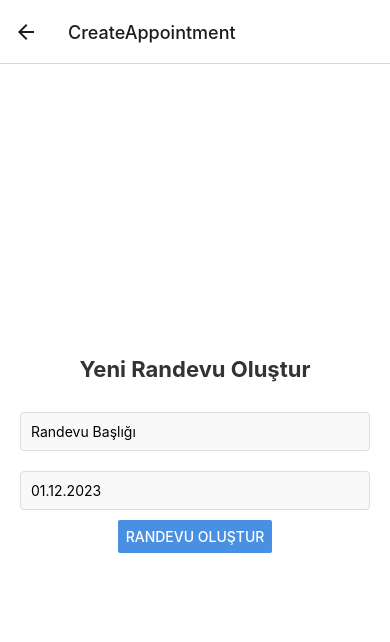
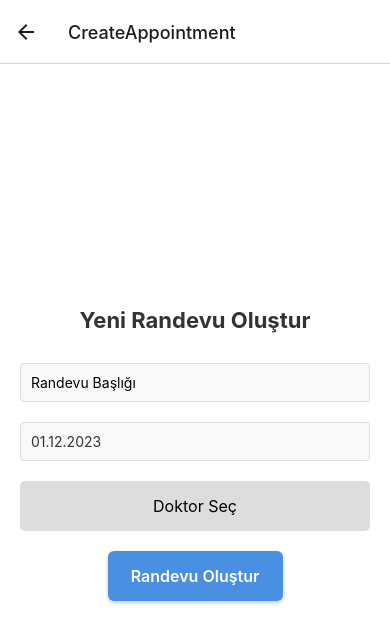
Before and after one commit to AliEl-Hallak/H-Randevu-Sistemi-React-Native, a React Native app: screen /CreateAppointment in a window 390 px wide. Shown: the top 642 px of the page. Built offline with nearby package versions, Linux system fonts and the light colour scheme; no server answers; the database is empty; what expo-notifications would draw is missing.

Commit message:
Admni Doktor Ekleme islemi

```diff
--- a/App.js
+++ b/App.js
@@ -12,6 +12,7 @@ import { signOut } from '@firebase/auth';
 import ListOneAppointmentsScreen from './screens/ListOneAppointmentsScreen';
 import UpdateAppointmentsScreen from './screens/UpdateAppointmentsScreen';
 import DeletAppointmentsScreen from './screens/DeletAppointmentsScreen';
+import DoctorAdd from './screens/DoctorAdd ';
 const Stack = createNativeStackNavigator();
 import * as Notifications from 'expo-notifications';
 Notifications.setNotificationHandler({
@@ -36,6 +37,7 @@ const App = () => {
         <Stack.Screen name="CreateAppointment" component={CreateAppointmentScreen} />
         <Stack.Screen name="UpdateAppointments" component={UpdateAppointmentsScreen} />
         <Stack.Screen name="DeletAppointment" component={DeletAppointmentsScreen} />
+        <Stack.Screen name="Doctor" component={DoctorAdd} />
 
       </Stack.Navigator>
     </NavigationContainer>
--- a/package.json
+++ b/package.json
@@ -12,6 +12,7 @@
     "@firebase/auth": "^1.5.0",
     "@react-native-async-storage/async-storage": "^1.18.2",
     "@react-native-community/datetimepicker": "7.2.0",
+    "@react-native-picker/picker": "^2.6.1",
     "@react-navigation/native": "^6.1.9",
     "@react-navigation/native-stack": "^6.9.17",
     "expo": "~49.0.15",
@@ -21,6 +22,7 @@
     "react": "18.2.0",
     "react-native": "0.72.6",
     "react-native-datepicker": "^1.7.2",
+    "react-native-picker-select": "^9.0.0",
     "react-native-vector-icons": "^10.0.2"
   },
   "devDependencies": {
--- a/screens/AdminScreen.js
+++ b/screens/AdminScreen.js
@@ -1,6 +1,6 @@
 // screens/AdminScreen.js
 import React from 'react';
-import { View, Text, StyleSheet, TouchableOpacity } from 'react-native';
+import { View, Text, StyleSheet, TouchableOpacity, ScrollView } from 'react-native';
 import Icon from 'react-native-vector-icons/MaterialIcons';
 import { logoutUser } from '../FirebasseConfig';
 
@@ -18,42 +18,85 @@ const AdminScreen = ({ navigation, route }) => {
     }, [navigation]);
 
     return (
-        <View style={styles.container}>
+      <ScrollView style={styles.container}>
+      <Text style={styles.welcomeText}>Merhaba, {email}</Text>
+
+      <View style={styles.cardContainer}>
           <TouchableOpacity
-        style={styles.card}
-        onPress={() => navigation.navigate('ListAppointments')}>
-        <Text style={styles.cardTitle}>Randevuları Listele</Text>
+              style={[styles.card, styles.cardCreate]}
+              onPress={() => navigation.navigate('Doctor')}>
+              <Icon name="add-circle-outline" size={30} color="#fff" />
+              <Text style={styles.cardTitle}>Doktor Ekle</Text>
           </TouchableOpacity>
 
           <TouchableOpacity
-        style={styles.card}
-        onPress={() => {/* Doktor ekleme işlevi */}}>
-        <Text style={styles.cardTitle}>Doktor Ekle</Text>
+              style={[styles.card, styles.cardList]}
+              onPress={() => navigation.navigate('ListAppointments')}>
+              <Icon name="format-list-bulleted" size={30} color="#fff" />
+              <Text style={styles.cardTitle}>Randevulari Listele</Text>
           </TouchableOpacity>
+      </View>
+  </ScrollView>
 
-            <Text>Merhaba, {email}</Text>
 
-        </View>
+
+
+
+
+
+
+
+
+
+
+
+
+
+
     );
 };
 
 const styles = StyleSheet.create({
   container: {
     flex: 1,
-      padding: 20,
-      alignItems: 'center',
+    backgroundColor: '#f4f4f4', // Arka plan rengi
+  },
+  welcomeText: {
+    fontSize: 22,
+    fontWeight: 'bold',
+    color: '#333',
+    margin: 20,
+    textAlign: 'center',
+  },
+  cardContainer: {
+    flexDirection: 'row',
+    justifyContent: 'space-around',
+    padding: 10,
   },
   card: {
-      width: '90%',
-      padding: 20,
-      marginVertical: 10,
-      backgroundColor: '#4a90e2',
-      borderRadius: 10,
+    flex: 1,
+    justifyContent: 'center',
+    alignItems: 'center',
+    padding: 15,
+    margin: 10,
+    borderRadius: 8,
+    shadowColor: '#000',
+    shadowOffset: { width: 0, height: 2 },
+    shadowOpacity: 0.3,
+    shadowRadius: 4,
+    elevation: 3,
+  },
+  cardCreate: {
+    backgroundColor: '#4caf50', // Yeşil renk
+  },
+  cardList: {
+    backgroundColor: '#2196f3', // Mavi renk
   },
   cardTitle: {
-      color: 'white',
+    marginTop: 10,
+    color: '#fff',
     fontWeight: 'bold',
-      textAlign: 'center',
+    fontSize: 16,
   },
 });
 
--- a/screens/CreateAppointmentScreen.js
+++ b/screens/CreateAppointmentScreen.js
@@ -1,15 +1,47 @@
-import React, { useState } from 'react';
-import { View, Text, TextInput, TouchableOpacity, Button, StyleSheet, Alert, Platform } from 'react-native';
+import React, { useState,useEffect  } from 'react';
+import { View, Text, TextInput, TouchableOpacity, Button, StyleSheet, Alert, Platform , Modal, FlatList } from 'react-native';
 import { FIRESTORE_DB } from '../FirebasseConfig';
-import { addDoc, collection } from 'firebase/firestore';
+import { addDoc, collection ,} from 'firebase/firestore';
 import { getAuth } from 'firebase/auth';
 import * as Notifications from 'expo-notifications';
 import DateTimePicker from '@react-native-community/datetimepicker';
+import { Picker } from '@react-native-picker/picker';
+import { getDocs } from 'firebase/firestore';
 
 const CreateAppointmentScreen = () => {
+
+
   const [appointmentTitle, setAppointmentTitle] = useState('');
   const [appointmentDate, setAppointmentDate] = useState(new Date());
   const [showDatePicker, setShowDatePicker] = useState(false);
+  const [modalVisible, setModalVisible] = useState(false);
+  const [doctors, setDoctors] = useState([]);
+  const [selectedDoctor, setSelectedDoctor] = useState(null);
+
+  useEffect(() => {
+    const fetchDoctors = async () => {
+      const querySnapshot = await getDocs(collection(FIRESTORE_DB, 'doctors'));
+      const docs = [];
+      querySnapshot.forEach((doc) => {
+        docs.push({ id: doc.id, ...doc.data() });
+      });
+      setDoctors(docs);
+    };
+
+    fetchDoctors();
+  }, []);
+  const handleSelectDoctor = (doctor) => {
+    setSelectedDoctor(doctor);
+    setModalVisible(false);
+  };
+  const renderItem = ({ item }) => (
+    <TouchableOpacity
+      style={styles.item}
+      onPress={() => handleSelectDoctor(item)}
+    >
+      <Text style={styles.text}>{`${item.name} (${item.department}, ${item.clinic})`}</Text>
+    </TouchableOpacity>
+  );
 
   const handleCreateAppointment = async () => {
     try {
@@ -17,13 +49,12 @@ const CreateAppointmentScreen = () => {
       const user = auth.currentUser;
       const userEmail = user.email;
       const userId = user.uid;
-
-      // Randevu tarihini ISO string formatına çevir
       const dateString = appointmentDate.toISOString();
 
       await addDoc(collection(FIRESTORE_DB, 'appointments'), {
         title: appointmentTitle,
-        date: dateString, // String formatında tarih
+        date: dateString,
+        doctorId: selectedDoctor,
         userId: userId,
         userEmail: userEmail,
       });
@@ -39,6 +70,10 @@ const CreateAppointmentScreen = () => {
     } catch (error) {
       Alert.alert('Hata', 'Randevu oluşturulamadı');
     }
+    setAppointmentTitle("");
+    setSelectedDoctor("");
+
+
   };
 
   const onChangeDate = (event, selectedDate) => {
@@ -76,11 +111,44 @@ const CreateAppointmentScreen = () => {
           onChange={onChangeDate}
         />
       )}
-      <Button
-        title="Randevu Oluştur"
-        onPress={handleCreateAppointment}
-        color="#4a90e2"
-      />
+    <TouchableOpacity
+        style={styles.button}
+        onPress={() => setModalVisible(true)}
+      >
+        <Text style={styles.buttonText}>
+          {selectedDoctor ? `${selectedDoctor.name} (${selectedDoctor.department}, ${selectedDoctor.clinic})` : 'Doktor Seç'}
+        </Text>
+      </TouchableOpacity>
+
+      <Modal
+        animationType="slide"
+        transparent={true}
+        visible={modalVisible}
+        onRequestClose={() => {
+          setModalVisible(!modalVisible);
+        }}
+      >
+        <TouchableOpacity
+          style={styles.modalOverlay}
+          onPress={() => setModalVisible(false)}
+        >
+          <View style={styles.modalContent}>
+            <FlatList
+              data={doctors}
+              renderItem={renderItem}
+              keyExtractor={(item) => item.id}
+            />
+          </View>
+        </TouchableOpacity>
+      </Modal>
+
+      <TouchableOpacity
+  style={styles.createAppointmentButton}
+  onPress={handleCreateAppointment}
+>
+  <Text style={styles.createAppointmentButtonText}>Randevu Oluştur</Text>
+</TouchableOpacity>
+
     </View>
   );
 };
@@ -118,6 +186,59 @@ const styles = StyleSheet.create({
     backgroundColor: '#f9f9f9',
     justifyContent: 'center',
   },
+  dateText: {
+    color: '#333',
+  },
+  button: {
+    width: '100%',
+    padding: 15,
+    backgroundColor: '#ddd',
+    alignItems: 'center',
+    borderRadius: 5,
+    marginTop: 10,
+  },
+  buttonText: {
+    fontSize: 16,
+    color: '#000',
+  },
+  modalOverlay: {
+    flex: 1,
+    justifyContent: 'center',
+    alignItems: 'center',
+    backgroundColor: 'rgba(0,0,0,0.5)',
+  },
+  modalContent: {
+    width: '80%',
+    backgroundColor: 'white',
+    borderRadius: 5,
+  },
+  item: {
+    padding: 20,
+    borderBottomWidth: 1,
+    borderBottomColor: '#ccc',
+  },
+  createAppointmentButton: {
+    width: '50%',
+    paddingVertical: 15,
+    paddingHorizontal: 20,
+    backgroundColor: "#4a90e2",
+    borderRadius: 6,
+    marginTop: 20,
+    shadowColor: '#000',
+    shadowOffset: { width: 0, height: 2 },
+    shadowOpacity: 0.2,
+    shadowRadius: 4,
+    elevation: 2, // Android için gölge efekti
+  },
+  createAppointmentButtonText: {
+    fontSize: 16,
+    color: '#fff',
+    textAlign: 'center',
+    fontWeight: '600',
+  },
+  text: {
+    fontSize: 16,
+  }
 });
 
 export default CreateAppointmentScreen;
--- /dev/null
+++ b/screens/DoctorAdd .js
@@ -0,0 +1,80 @@
+import React, { useState } from 'react';
+import { View, Text, TextInput, Button, StyleSheet, Alert } from 'react-native';
+import { addDoc, collection } from 'firebase/firestore';
+import { FIRESTORE_DB } from '../FirebasseConfig';
+
+const DoctorAdd = () => {
+  const [department, setDepartment] = useState('');
+  const [clinic, setClinic] = useState('');
+  const [doctorName, setDoctorName] = useState('');
+
+  const handleAddDoctor = async () => {
+    try {
+      await addDoc(collection(FIRESTORE_DB, 'doctors'), {
+        department,
+        clinic,
+        name: doctorName,
+      });
+
+      Alert.alert('Başarılı', 'Doktor bilgileri eklendi');
+    } catch (error) {
+      Alert.alert('Hata', 'Doktor bilgileri eklenemedi');
+    }
+  };
+
+  return (
+    <View style={styles.container}>
+      <Text style={styles.header}>Doktor Ekle</Text>
+      <TextInput
+        style={styles.input}
+        value={department}
+        onChangeText={setDepartment}
+        placeholder="Anabilim Dalı"
+      />
+      <TextInput
+        style={styles.input}
+        value={clinic}
+        onChangeText={setClinic}
+        placeholder="Poliklinik"
+      />
+      <TextInput
+        style={styles.input}
+        value={doctorName}
+        onChangeText={setDoctorName}
+        placeholder="Doktor Adı"
+      />
+      <Button
+        title="Ekle"
+        onPress={handleAddDoctor}
+        color="#4a90e2"
+      />
+    </View>
+  );
+};
+
+const styles = StyleSheet.create({
+  container: {
+    flex: 1,
+    justifyContent: 'center',
+    alignItems: 'center',
+    padding: 20,
+    backgroundColor: '#fff',
+  },
+  header: {
+    fontSize: 22,
+    fontWeight: 'bold',
+    marginBottom: 20,
+    color: '#333',
+  },
+  input: {
+    width: '100%',
+    marginVertical: 10,
+    borderWidth: 1,
+    padding: 10,
+    borderRadius: 4,
+    borderColor: '#ddd',
+    backgroundColor: '#f9f9f9',
+  },
+});
+
+export default DoctorAdd;
--- a/screens/ListAppointmentsScreen.js
+++ b/screens/ListAppointmentsScreen.js
@@ -49,6 +49,40 @@ const styles = StyleSheet.create({
   title: {
     fontWeight: 'bold',
   },
+  buttonsContainer: {
+    flexDirection: 'row',
+    justifyContent: 'space-between',
+    marginTop: 10,
+  },
+  button: {
+    padding: 10,
+    backgroundColor: '#e7e7e7',
+    borderRadius: 5,
+  },
+  appointmentItem: {
+    padding: 20,
+    borderBottomWidth: 1,
+    borderBottomColor: '#ddd',
+    backgroundColor: '#f9f9f9',  // Arka plan rengi
+    borderRadius: 10,           // Kenar yuvarlatma
+    marginVertical: 8,          // Dikey marj
+    shadowColor: '#000',          // Gölgelendirme rengi
+    shadowOffset: { width: 0, height: 2 },
+    shadowOpacity: 0.25,
+    shadowRadius: 3.84,
+    elevation: 5,                 // Android için gölgelendirme derinliği
+  },
+  title: {
+    fontWeight: 'bold',
+    fontSize: 16,               // Font boyutu
+    color: '#333',              // Metin rengi
+    marginBottom: 5,            // Başlık ile tarih arasındaki mesafe
+  },
+  date: {
+    color: '#666',              // Tarih metni rengi
+    fontSize: 14,               // Tarih metni font boyutu
+  },
 });
 
+
 export default ListAppointmentsScreen;
--- a/screens/LoginScreen.js
+++ b/screens/LoginScreen.js
@@ -33,6 +33,8 @@ const LoginScreen = ({ navigation }) => {
       // Hata durumunda kullanıcıya bildirim göster
       Alert.alert('Hata', 'Giriş başarısız: ' + error.message);
     }
+    setEmail("");
+    setPassword("");
   };
 
 
--- a/screens/RegistrationScreen.js
+++ b/screens/RegistrationScreen.js
@@ -39,6 +39,8 @@ const RegistrationScreen = ({ navigation }) => {
     // Hata durumunda kullanıcıya bildirim göster
     Alert.alert('Hata', 'Giriş başarısız: ' + error.message);
   }
+  setEmail("");
+  setPassword("");
  }
 
   return (
```
Also changed, not shown: 1 other file (tests, documents, lock files or other folders). Lines whose indentation alone changed are shown as unchanged.
